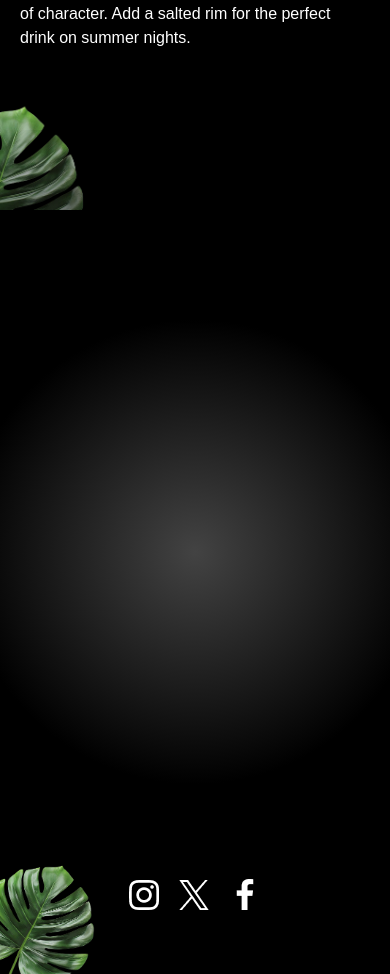
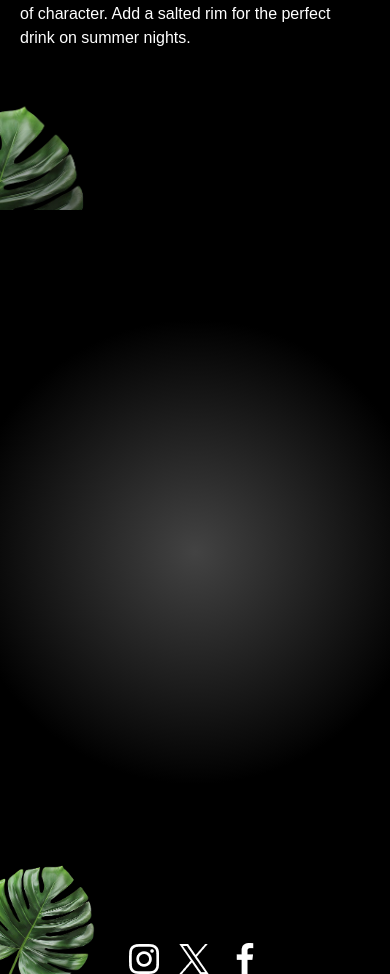
Before and after one commit to mavirique/gsap_cocktails, a React (Vite) app: page / in a window 390 px wide. Shown: the part 6669-7643 px from the top of the page. Built offline with nearby package versions, Linux system fonts and the light colour scheme; a web font is replaced by a local one.

Commit message:
fixed little bugs

```diff
--- a/src/components/Contact.jsx
+++ b/src/components/Contact.jsx
@@ -34,7 +34,7 @@ const Contact = () => {
       .to(
         '#f-left-leaf',
         {
-          y: '-50',
+          y: '50',
           duration: 1,
           ease: 'power1.inOut',
         },
--- a/src/index.css
+++ b/src/index.css
@@ -1,18 +1,18 @@
-@import url("https://fonts.googleapis.com/css2?family=DM+Serif+Text:ital@0;1&family=Mona+Sans:ital,wght@0,200..900;1,200..900&display=swap");
+@import url('https://fonts.googleapis.com/css2?family=DM+Serif+Text:ital@0;1&family=Mona+Sans:ital,wght@0,200..900;1,200..900&display=swap');
 
-@import "tailwindcss";
+@import 'tailwindcss';
 
 @font-face {
-    font-family: "Modern Negra";
-    src: url("/fonts/Modern Negra Demo.ttf") format("truetype");
+  font-family: 'Modern Negra';
+  src: url('/fonts/Modern Negra Demo.ttf') format('truetype');
 }
 
 @theme {
   --color-yellow: #e7d393;
   --color-white-100: #efefef;
-    --font-sans: "Mona Sans", sans-serif;
-    --font-modern-negra: "Modern Negra", sans-serif;
-    --font-serif: "DM Serif Text", serif;
+  --font-sans: 'Mona Sans', sans-serif;
+  --font-modern-negra: 'Modern Negra', sans-serif;
+  --font-serif: 'DM Serif Text', serif;
 }
 
 html,
@@ -53,7 +53,7 @@ body {
 }
 
 @utility masked-img {
-    mask-image: url("/images/mask-img.png");
+  mask-image: url('/images/mask-img.png');
   mask-repeat: no-repeat;
   mask-position: center;
   mask-size: 50%;
@@ -354,10 +354,15 @@ body {
     }
 
     .content {
-            @apply container mx-auto lg:py-14 2xl:py-32 py-16 flex flex-col justify-between gap-10 min-h-dvh;
+      /* @apply container mx-auto lg:py-14 2xl:py-32 py-16 flex flex-col justify-between gap-10 min-h-dvh; */
+      @apply container mx-auto lg:pt-14 2xl:pt-32 pt-16 flex flex-col justify-between gap-10 min-h-dvh;
+
+      /* h2 {
+        @apply lg:text-6xl 2xl:text-8xl text-5xl font-modern-negra md:translate-y-0 translate-y-5;
+      } */
 
       h2 {
-                @apply lg:text-6xl 2xl:text-8xl text-5xl font-modern-negra md:translate-y-0 translate-y-5;
+        @apply lg:text-6xl 2xl:text-8xl text-5xl font-modern-negra;
       }
 
       h3 {
```
Lines whose indentation alone changed are shown as unchanged.
